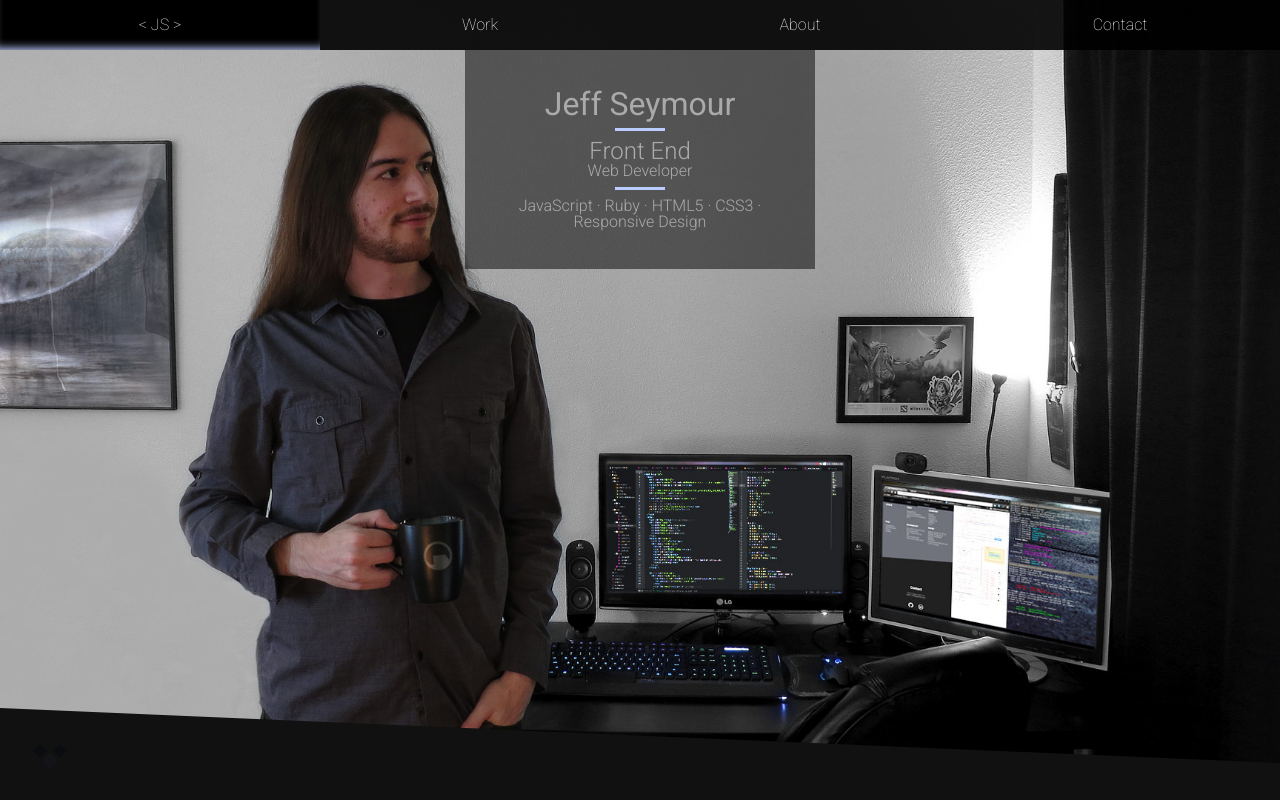
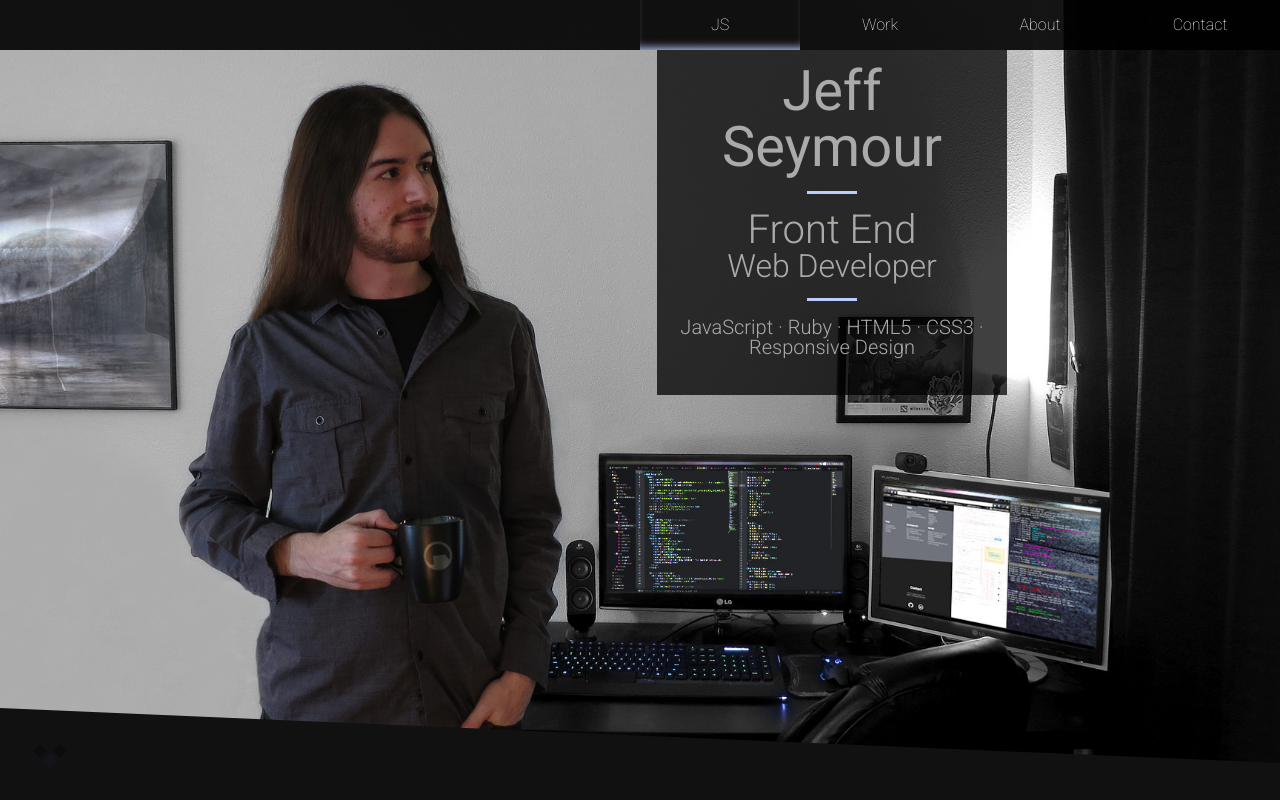
Before and after one commit to jeffsdev/Portfolio, a website: page app/index.html in a window 1280 px wide. Shown: the top 800 px of the page. Drawn offline with Linux system fonts and the light colour scheme.

Commit message:
adjust media queries in header

```diff
--- a/app/index.html
+++ b/app/index.html
@@ -16,7 +16,7 @@
   <body>
     <span id="top"></span> <!--Anchorpoint-->
     <nav class="navbar">
-      <a href="#top">&lt; JS &gt;</a>
+      <a href="#top">JS</a>
       <a href="#work">Work</a>
       <a href="#about">About</a>
       <a href="#contact">Contact</a>
--- a/app/scss/layout/_header.scss
+++ b/app/scss/layout/_header.scss
@@ -42,7 +42,7 @@ header {
     position: fixed;
     right: 0;
     width: 155px;
-    background: rgba(0, 0, 0, 0.5);
+    background: rgba(0, 0, 0, 0.75);
     color: $lightGray;
     padding: 3%;
     margin-left: auto;
@@ -54,9 +54,17 @@ header {
       width: 50px;
       height: 3px;
       background: $lightBlue;
+      @media screen and #{$tablet} {
+        margin: 16px auto;
+      }
     }
     h1 {
       font-weight: 400;
+      @media screen and #{$tablet} {
+        font-size: 3.5em;
+        text-align: center;
+        margin: auto;
+      }
     }
     h2,h3,h4 {
       font-weight: 300;
@@ -64,22 +72,48 @@ header {
     h2 {
       font-size: 1.5em;
       margin-top: 8px;
+      @media screen and #{$tablet} {
+        font-size: 2.5em;
+      }
     }
     h3 {
       font-size: 1em;
       margin-bottom: 8px;
+      @media screen and #{$tablet} {
+        font-size: 2em;
+      }
     }
     h4 {
       font-size: 1em;
+      @media screen and #{$tablet} {
+        font-size: 1.25em;
+      }
     }
-    @media screen and(min-width: 400px) {
-      width: 200px;
+    // @media screen and(min-width: 400px) {
+    //   width: 200px;
+    //   right: initial;
+    //   left: 50%;
+    //   transform: translate(-20%);
+    // }
+    // @media screen and(min-width: 768px) {
+    //   width: 350px;
+    //   left: 50%;
+    //   transform: translate(-50%);
+    // }
+    @media screen and #{$tablet} {
+      width: 300px;
+      transform: translate(-10%);
       right: initial;
-      left: 50%;
-      transform: translate(-20%);
+      left: 65%;
+      transform: translate(-50%);
     }
-    @media screen and(min-width: 768px) {
+    @media screen and #{$desktop} {
       width: 350px;
+
+      background: rgba(0, 0, 0, 0.75);
+      padding: 1% 1% 3% 1%;
+    }
+    @media screen and #{$l-desktop} {
       left: 50%;
       transform: translate(-50%);
     }
--- a/app/scss/layout/_navbar.scss
+++ b/app/scss/layout/_navbar.scss
@@ -17,6 +17,9 @@
       background: black;
     }
   }
+  @media screen and #{$desktop} {
+    padding-left: 50%;
+  }
 }
 .active {
   transition: 0.5s;
--- a/app/scss/utils/_variables.scss
+++ b/app/scss/utils/_variables.scss
@@ -8,6 +8,7 @@ $gray: #444;
 $grayBlue: #404248;
 
 $lightBlue: #bcf;
+$lightOrange: #D68843;
 
 //Font Stacks
 $robotoStack: 'Roboto', sans-serif;
@@ -23,7 +24,7 @@ $robotoStack: 'Roboto', sans-serif;
   transform: translateX(-50%);
   height  : 10px;
   width   : 100px;  /* or 100px */
-  border-bottom: 3px solid teal;
+  border-bottom: 3px solid $lightOrange;
 }
 
 
@@ -43,3 +44,4 @@ $s-phone: "(min-width: 400px)";
 $s-tablet: "(min-width: 590px)";
 $tablet: "(min-width: 768px)";
 $desktop: "(min-width: 1024px)";
+$l-desktop: "(min-width: 1400px)";
```
Also changed, not shown: app/css/main.css.
